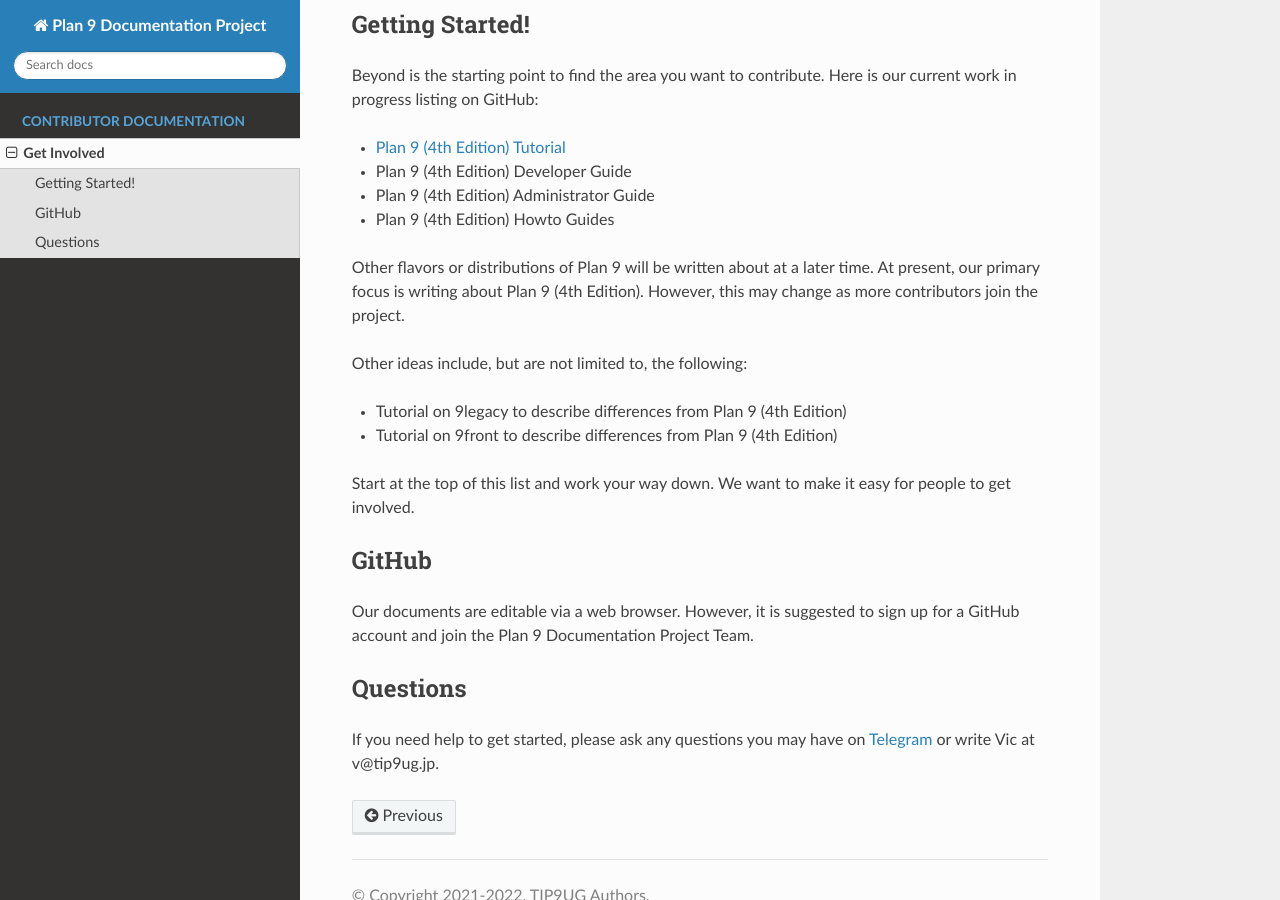
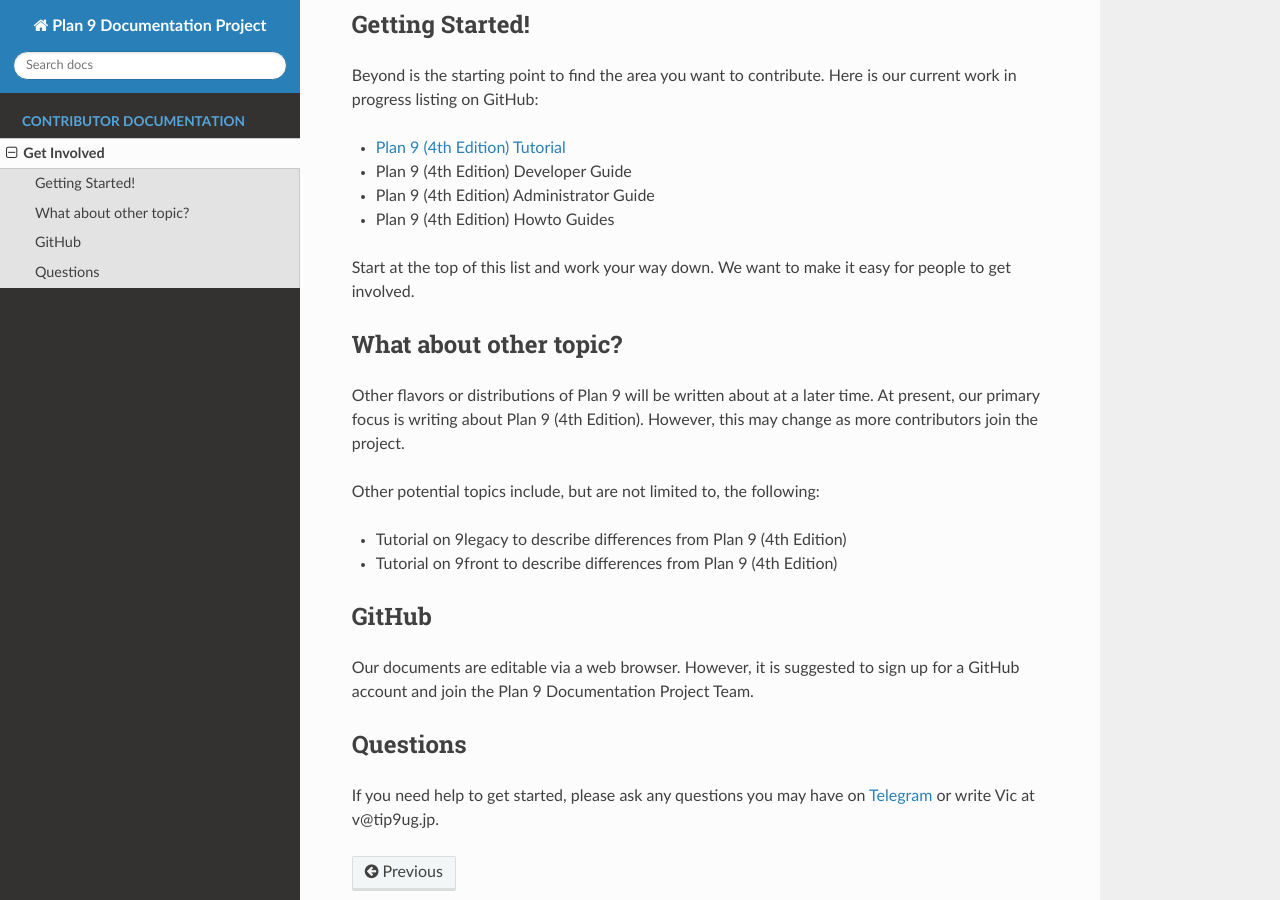
Before and after one commit to tip9ug/plan9-documentation, a Sphinx documentation site: the page built from source/contributor/Get_Involved.md, in a window 1280 px wide and 900 px high, scrolled down 392 px. Built offline with Sphinx 7.4.7 and the Read the Docs theme 2.0.0, drawn with Linux system fonts in a browser that asks for light colours.

Commit message:
Revised Get_Involved.md

```diff
--- a/source/contributor/Get_Involved.md
+++ b/source/contributor/Get_Involved.md
@@ -13,14 +13,16 @@ Beyond is the starting point to find the area you want to contribute. Here is ou
  - Plan 9 (4th Edition) Administrator Guide
  - Plan 9 (4th Edition) Howto Guides
 
+Start at the top of this list and work your way down. We want to make it easy for people to get involved.
+
+## What about other topic?
 Other flavors or distributions of Plan 9 will be written about at a later time. At present, our primary focus is writing about Plan 9 (4th Edition). However, this may change as more contributors join the project.
 
-Other ideas include, but are not limited to, the following:
+Other potential topics include, but are not limited to, the following:
 
  - Tutorial on 9legacy to describe differences from Plan 9 (4th Edition)
  - Tutorial on 9front to describe differences from Plan 9 (4th Edition)
 
-Start at the top of this list and work your way down. We want to make it easy for people to get involved.
 
 ## GitHub
 Our documents are editable via a web browser. However, it is suggested to sign up for a GitHub account and join the Plan 9 Documentation Project Team.
```
